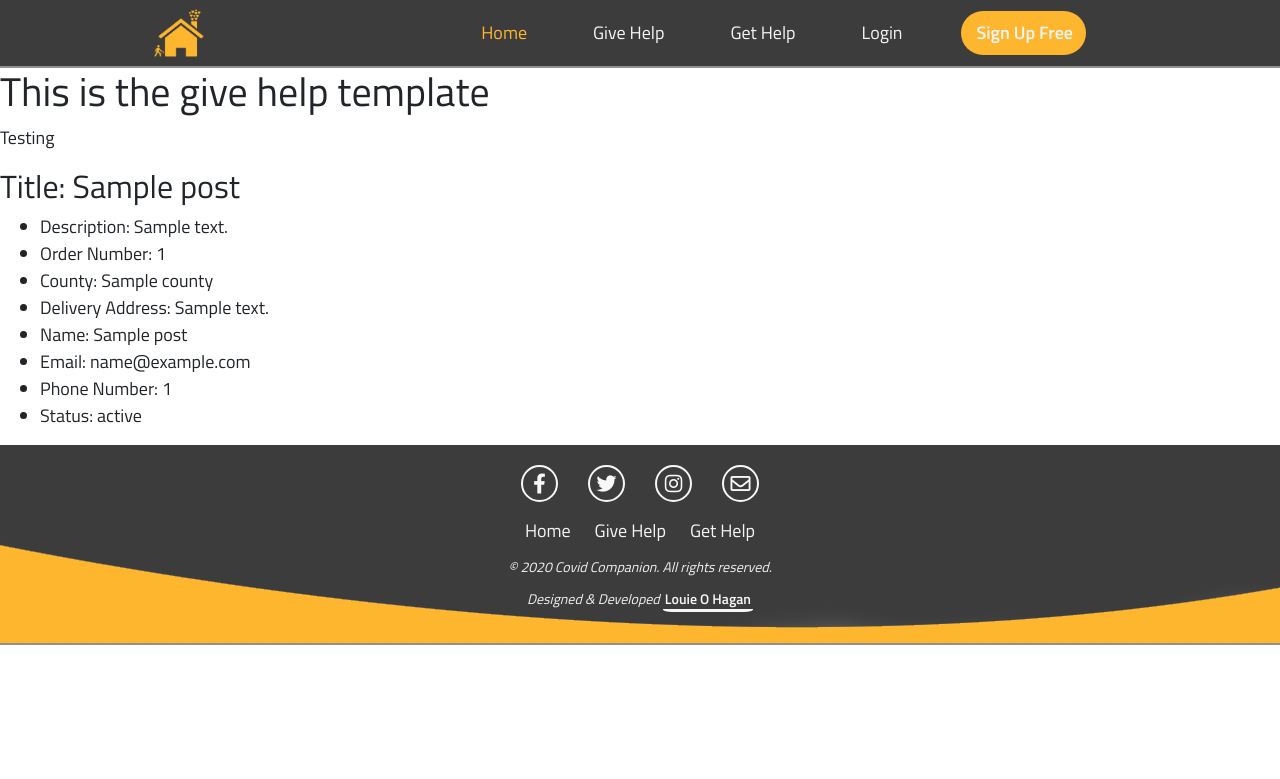
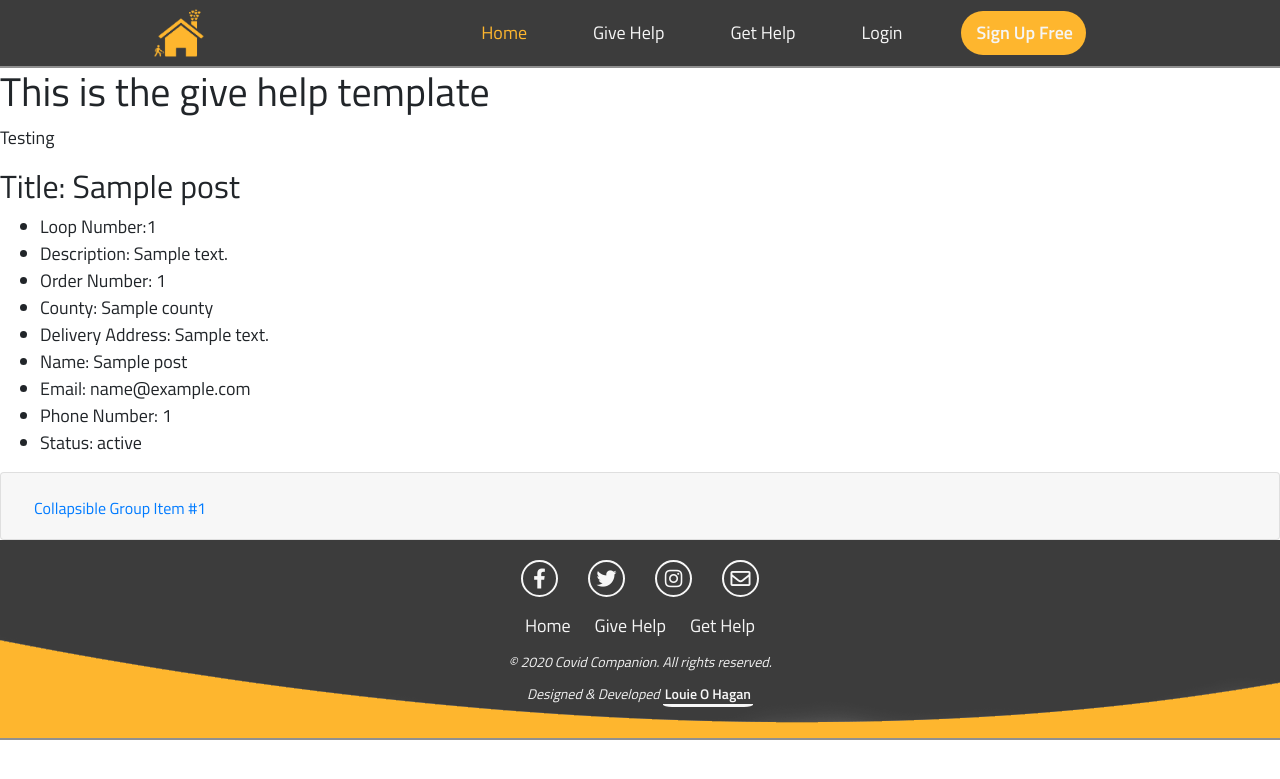
Before and after one commit to LouieOHagan/Covid-Companion-Website, a Flask app: page /give-help in a window 1280 px wide. Shown: the top 779 px of the page. Run offline with Flask 2, Linux system fonts and the light colour scheme; a database or web service that is not in the repository returns one stand-in record (values such as "Sample title"); some libraries are stand-ins or nearby versions.

Commit message:
Feat: Got Bootstrap Accordion dynamically working by using the loop.index variable that is built in to Jinja that is setup to replace any numbers in ID's and hrefs so that each card is unique when looped through

```diff
--- a/templates/give-help.html
+++ b/templates/give-help.html
@@ -9,6 +9,7 @@
     {% for post in posts %}
         <h2>Title: {{ post.title}}</h2>
         <ul>
+            <li>Loop Number:{{ loop.index }}</li>
             <li>Description: {{ post.description}}</li>
             <li>Order Number: {{ post.order_number}}</li>
             <li>County: {{ post.county}}</li>
@@ -18,6 +19,24 @@
             <li>Phone Number: {{ post.phone_number}}</li>
             <li>Status: {{ post.status}}</li>
         </ul>
+
+        <div class="accordion" id="accordionExample">
+            <div class="card">
+                <div class="card-header" id="heading{{ loop.index }}">
+                <h2 class="mb-0">
+                    <button class="btn btn-link collapsed" type="button" data-toggle="collapse" data-target="#collapse{{ loop.index }}" aria-expanded="false" aria-controls="collapse{{ loop.index }}">
+                    Collapsible Group Item #{{ loop.index }}
+                    </button>
+                </h2>
+                </div>
+
+                <div id="collapse{{ loop.index }}" class="collapse" aria-labelledby="heading{{ loop.index }}" data-parent="#accordionExample">
+                <div class="card-body">
+                    Anim pariatur cliche reprehenderit, enim eiusmod high life accusamus terry richardson ad squid. 3 wolf moon officia aute, non cupidatat skateboard dolor brunch. Food truck quinoa nesciunt laborum eiusmod. Brunch 3 wolf moon tempor, sunt aliqua put a bird on it squid single-origin coffee nulla assumenda shoreditch et. Nihil anim keffiyeh helvetica, craft beer labore wes anderson cred nesciunt sapiente ea proident. Ad vegan excepteur butcher vice lomo. Leggings occaecat craft beer farm-to-table, raw denim aesthetic synth nesciunt you probably haven't heard of them accusamus labore sustainable VHS.
+                </div>
+                </div>
+            </div>
+        </div>
     {% endfor %}
 
 {% endblock %}
```
